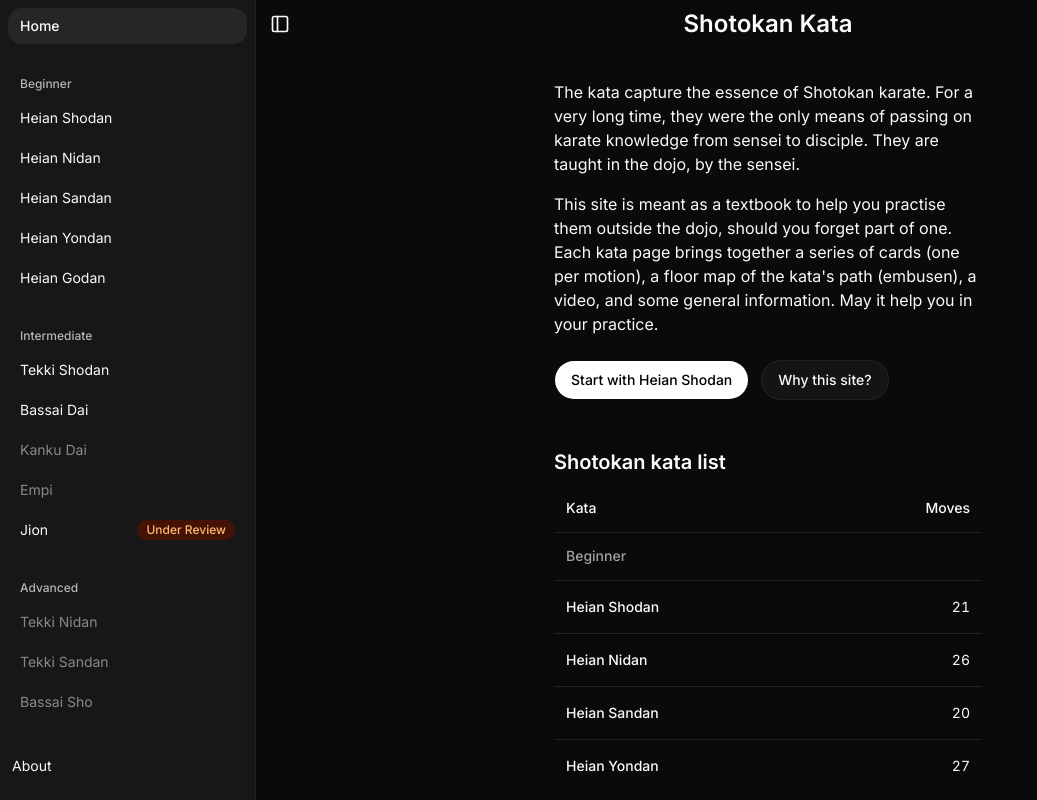
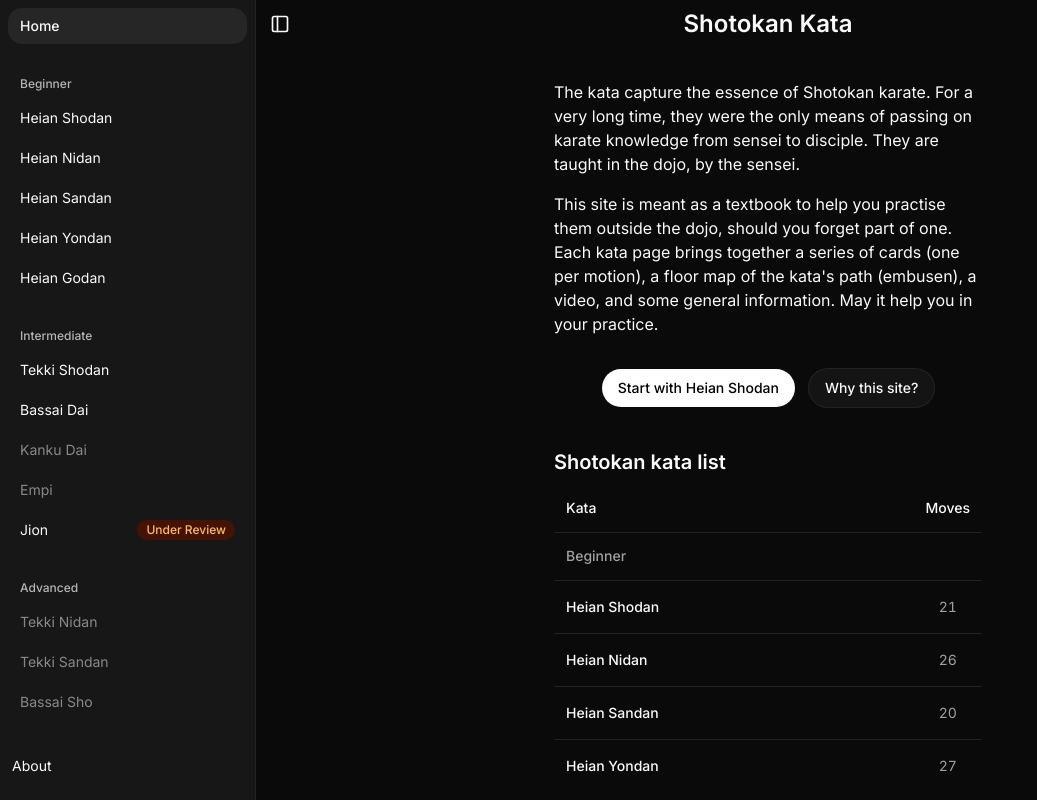
Before and after one commit to cunisia/shotokan-kata-shadcn, a Next.js app: page / in a window 1280 px wide. Shown: the whole page, without its empty margins (0-1037 px from the left). Built offline with nearby package versions, Linux system fonts and the light colour scheme.

Commit message:
fix(Home): ui tweak

```diff
--- a/app/page.tsx
+++ b/app/page.tsx
@@ -63,7 +63,7 @@ function KataRow({ kata }: Readonly<{ kata: KataListItem }>) {
           )}
         </div>
       </TableCell>
-      <TableCell className="text-right tabular-nums">
+      <TableCell className="text-center tabular-nums text-muted-foreground">
         {kata.numberOfMoves}
       </TableCell>
     </TableRow>
@@ -99,7 +99,7 @@ export default function Page() {
             help you in your practice.
           </p>
         </div>
-        <div className="mt-6 flex flex-wrap items-center gap-3">
+        <div className="mt-8 flex flex-wrap items-center justify-center gap-3">
           <Button
             size="lg"
             nativeButton={false}
@@ -120,7 +120,7 @@ export default function Page() {
 
       <section
         aria-labelledby="kata-list"
-        className="mt-12 flex flex-col gap-2"
+        className="mt-10 flex flex-col gap-2"
       >
         <h2 id="kata-list" className="text-xl font-semibold">
           Shotokan kata list
@@ -129,7 +129,7 @@ export default function Page() {
           <TableHeader>
             <TableRow>
               <TableHead>Kata</TableHead>
-              <TableHead className="w-16 text-right">Moves</TableHead>
+              <TableHead className="w-10 text-right">Moves</TableHead>
             </TableRow>
           </TableHeader>
           {LEVELS_IN_ORDER.filter((level) => kataByLevel[level]).map(
```
